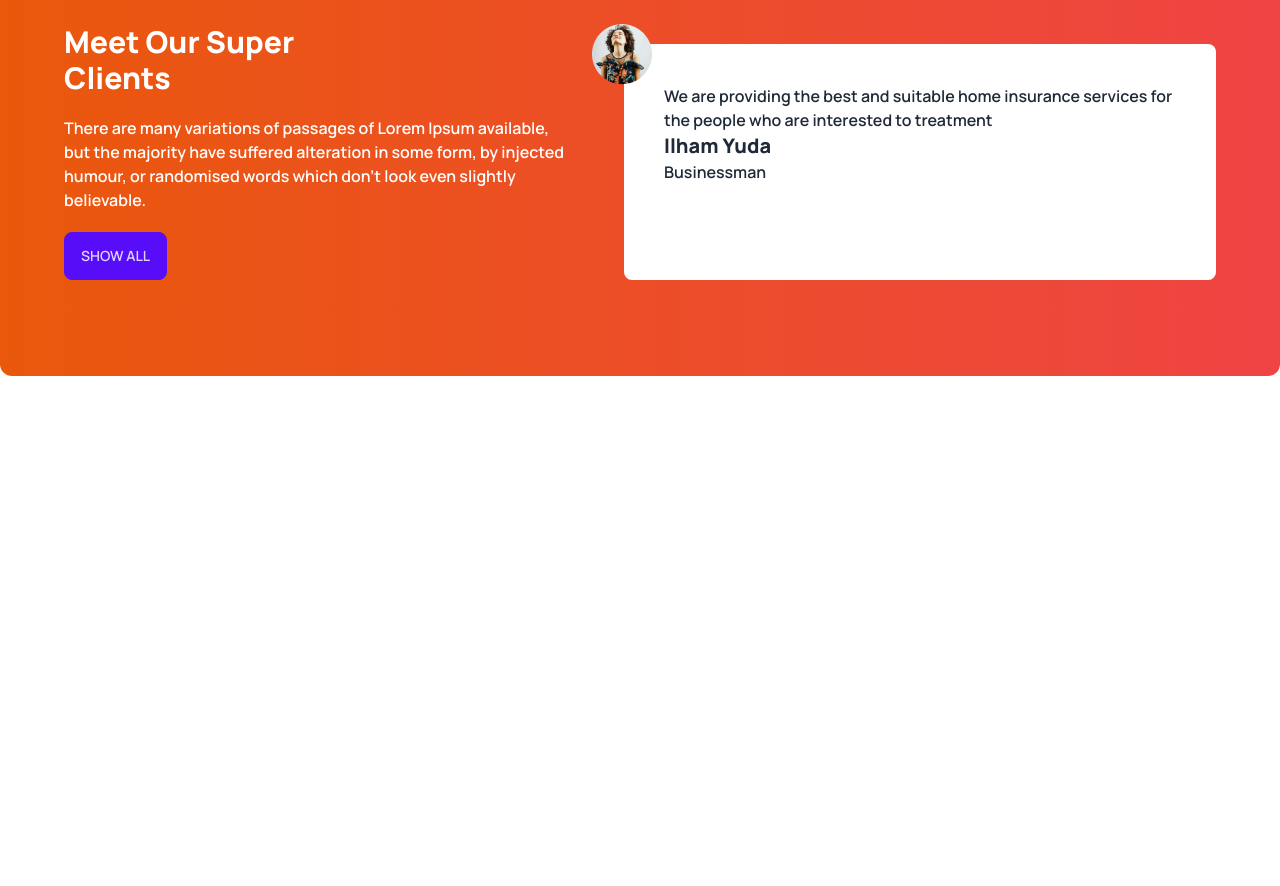
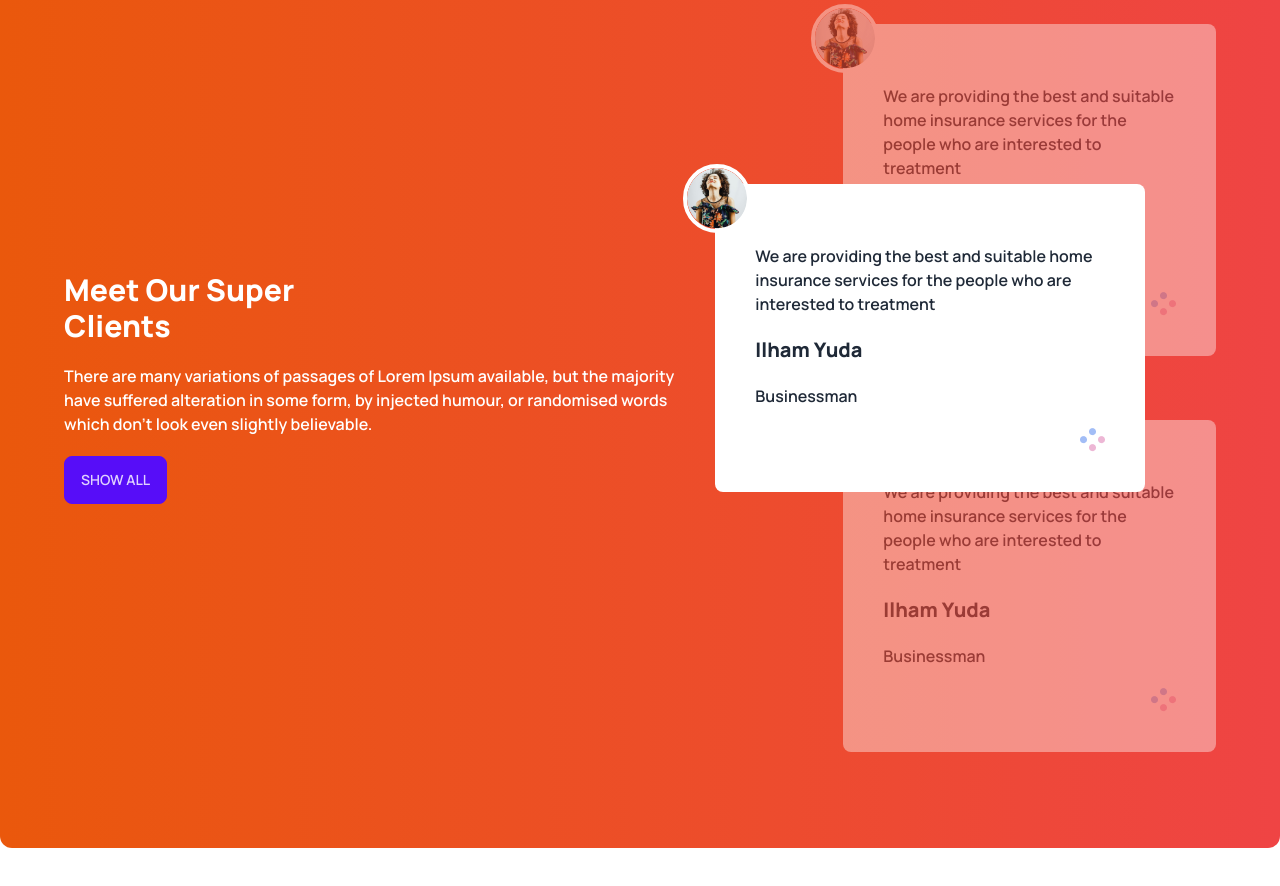
Before and after one commit to ayon121/tea-house-website-with-tailwind, a plain HTML site: page index.html in a window 1280 px wide. Shown: the part 2231-3117 px from the top of the page. Before the commit the page ends 2703 px from the top, so only its background shows below. Drawn offline with nearby package versions, Linux system fonts and the light colour scheme.

Commit message:
review section update

```diff
--- a/index.html
+++ b/index.html
@@ -122,18 +122,47 @@
         </section>
 
         <!-- super client section -->
-        <section class="my-24 rounded-xl bg-gradient-to-r from-orange-600 to-red-500 px-16 py-24 flex flex-col md:flex-row gap-12">
-            <div class="flex-1 space-y-5">
+        <section class="my-24 rounded-xl bg-gradient-to-r from-orange-600 to-red-500 px-16 py-24 flex flex-col lg:flex-row gap-12">
+            <div class="flex items-center pr-28">
+                <div class="space-y-5">
                     <h3 class="text-3xl font-extrabold text-white">Meet Our Super <br> Clients</h3>
                     <p class="text-white"> There are many variations of passages of Lorem Ipsum available, but the majority have suffered alteration in some form, by injected humour, or randomised words which don't look even slightly believable. </p>
                     <button class="btn btn-primary">Show All</button>
                 </div>
-            <!-- review -->
-            <div class="p-10 rounded-lg bg-white flex-1 mt-5 relative ">
-                <img src="./images/client.png" alt="" class="absolute -left-8 -top-5">
+            </div>
+            <!-- review container -->
+            <div class="relative">
+                <!-- next review -->
+                <div class="p-10 opacity-40 rounded-lg bg-white space-y-5 relative mb-16 z-10">
+                    <img src="./images/client.png" alt="" class="absolute -left-8 -top-5 border-4 border-white rounded-full">
                     <p>We are providing the best and suitable home insurance services for the people who are interested to treatment</p>
                     <h4 class="text-xl font-bold">Ilham Yuda</h4>
                     <p>Businessman</p>
+                    <div class="flex justify-end">
+                        <img src="./images/circles.png" alt="">
+                    </div>
+                </div>
+                <!-- current review -->
+                <div class="p-10 rounded-lg bg-white flex-1 space-y-5 absolute top-40 lg:-left-32 lg:w-[430px] z-20">
+                    <img src="./images/client.png" alt="" class="absolute -left-8 -top-5 border-4 border-white rounded-full">
+                    <p>We are providing the best and suitable home insurance services for the people who are interested to treatment</p>
+                    <h4 class="text-xl font-bold">Ilham Yuda</h4>
+                    <p>Businessman</p>
+                    <div class="flex justify-end">
+                        <img src="./images/circles.png" alt="">
+                    </div>
+                </div>
+                <!-- privious review -->
+                <div class="p-10 rounded-lg bg-white flex-1 space-y-5 relative opacity-40 z-10">
+                    <img src="./images/client.png" alt="" class="absolute -left-8 -top-5 border-4 border-white rounded-full">
+                    <p>We are providing the best and suitable home insurance services for the people who are interested to treatment</p>
+                    <h4 class="text-xl font-bold">Ilham Yuda</h4>
+                    <p>Businessman</p>
+                    <div class="flex justify-end">
+                        <img src="./images/circles.png" alt="">
+                    </div>
+                </div>
+
             </div>
 
         </section>
```
Lines whose indentation alone changed are shown as unchanged.
